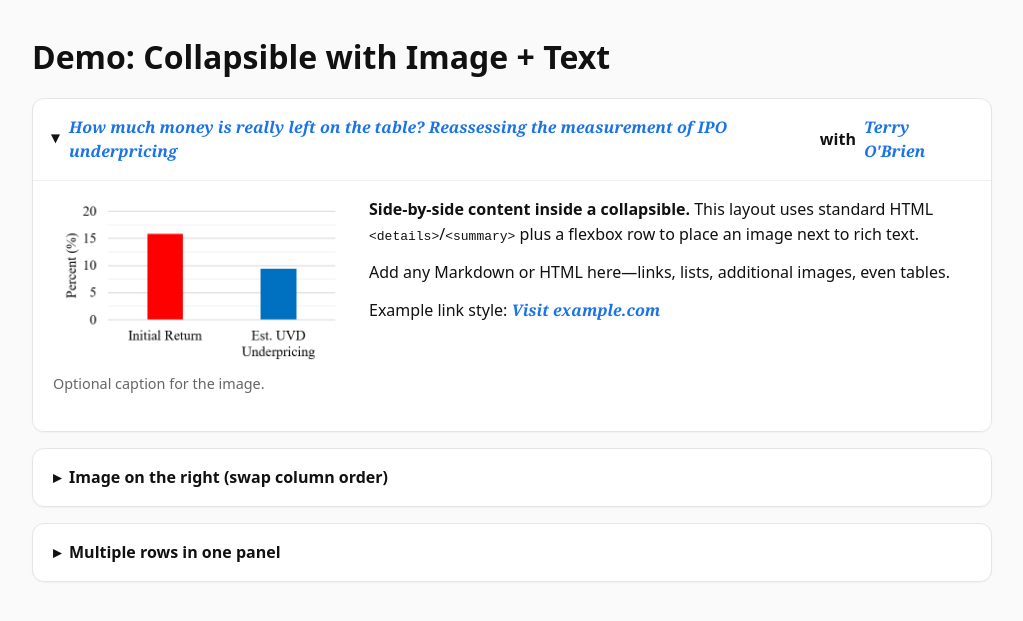
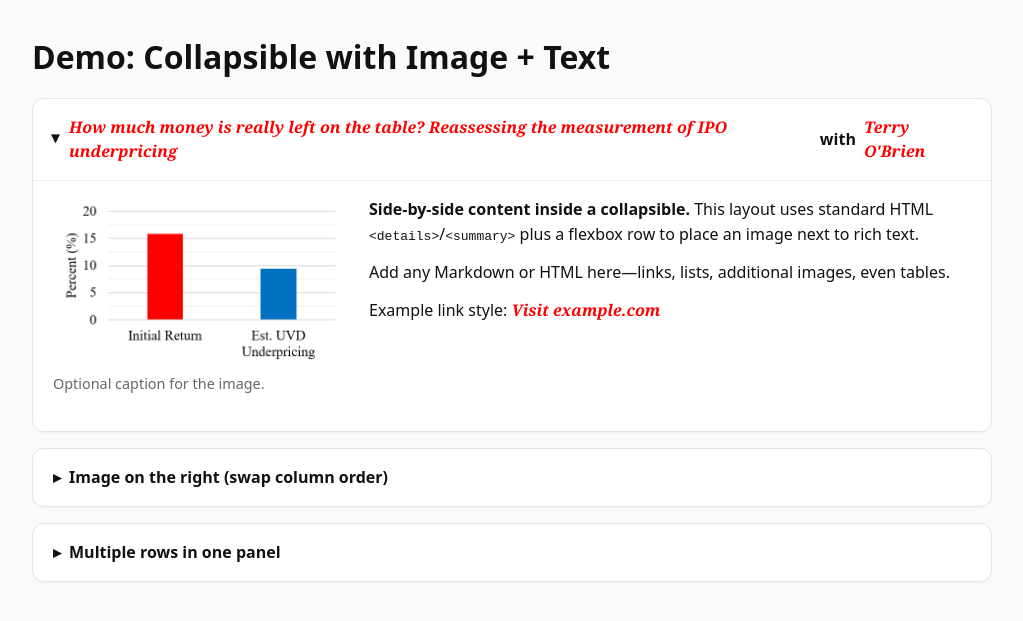
Before and after one commit to fear-the-kraken/jjh, a Jekyll site: the page built from index.md, in a window 1280 px wide. Shown: the top 621 px of the page, without its empty margins (128-1151 px from the left). Built offline with Jekyll 4.4.1, drawn with Linux system fonts in a browser that asks for light colours.

Commit message:
Update style.css

```diff
--- a/assets/css/style.css
+++ b/assets/css/style.css
@@ -24,6 +24,6 @@ figcaption{font-size:.9rem;color:#666;margin-top:.4rem}
 @media (max-width:740px){.row{flex-direction:column}.media{flex-basis:auto}}
 
 /* Links */
-a{font-family:Georgia,serif;font-weight:600;font-style:italic;color:#1a73e8;text-decoration:none;transition:color .2s,text-decoration .2s}
+a{font-family:Georgia,serif;font-weight:600;font-style:italic;color:#ff0000;text-decoration:none;transition:color .2s,text-decoration .2s}
 a:hover{color:#d93025;text-decoration:underline wavy #d93025}
 a:visited{color:#6a1b9a}
```
